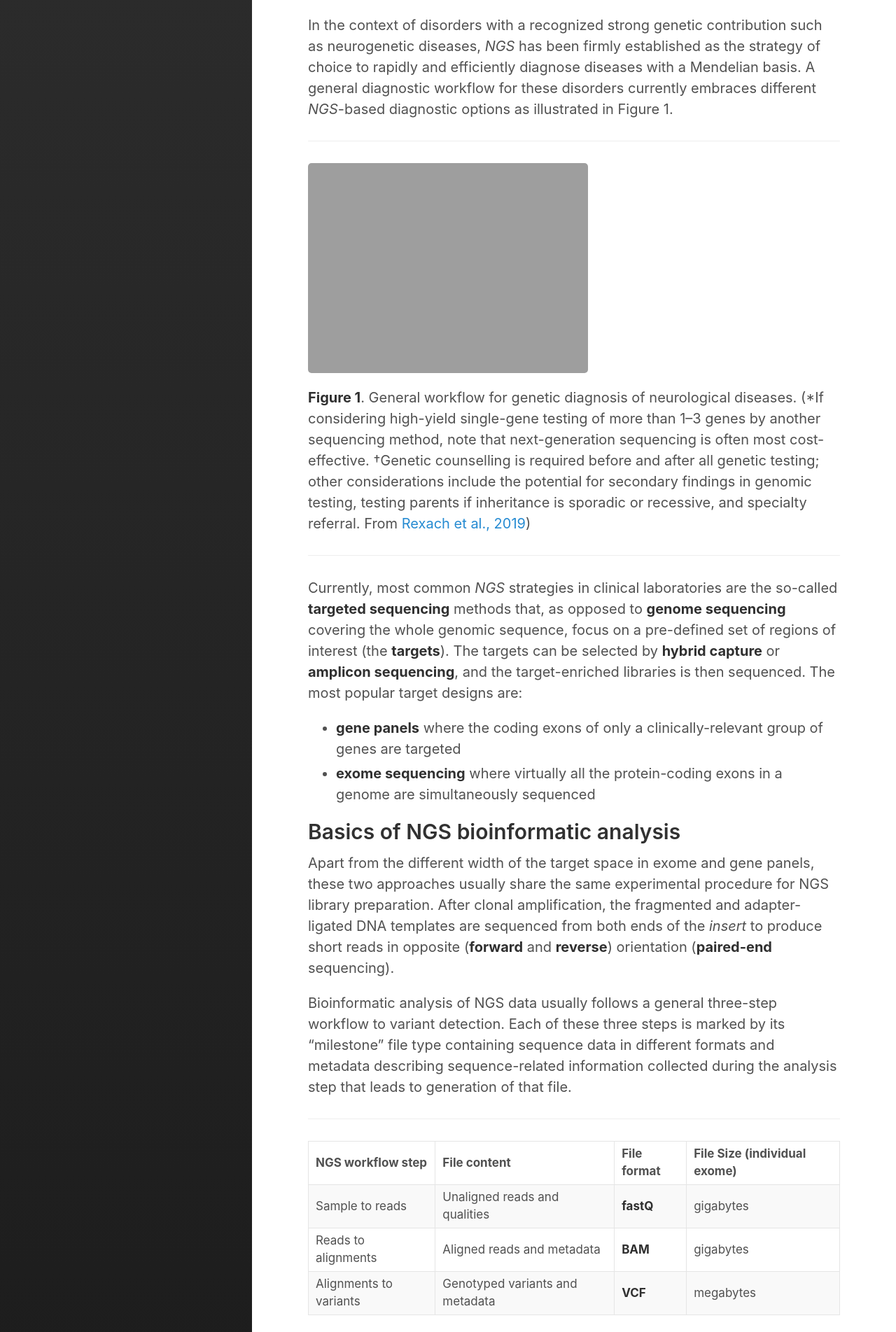
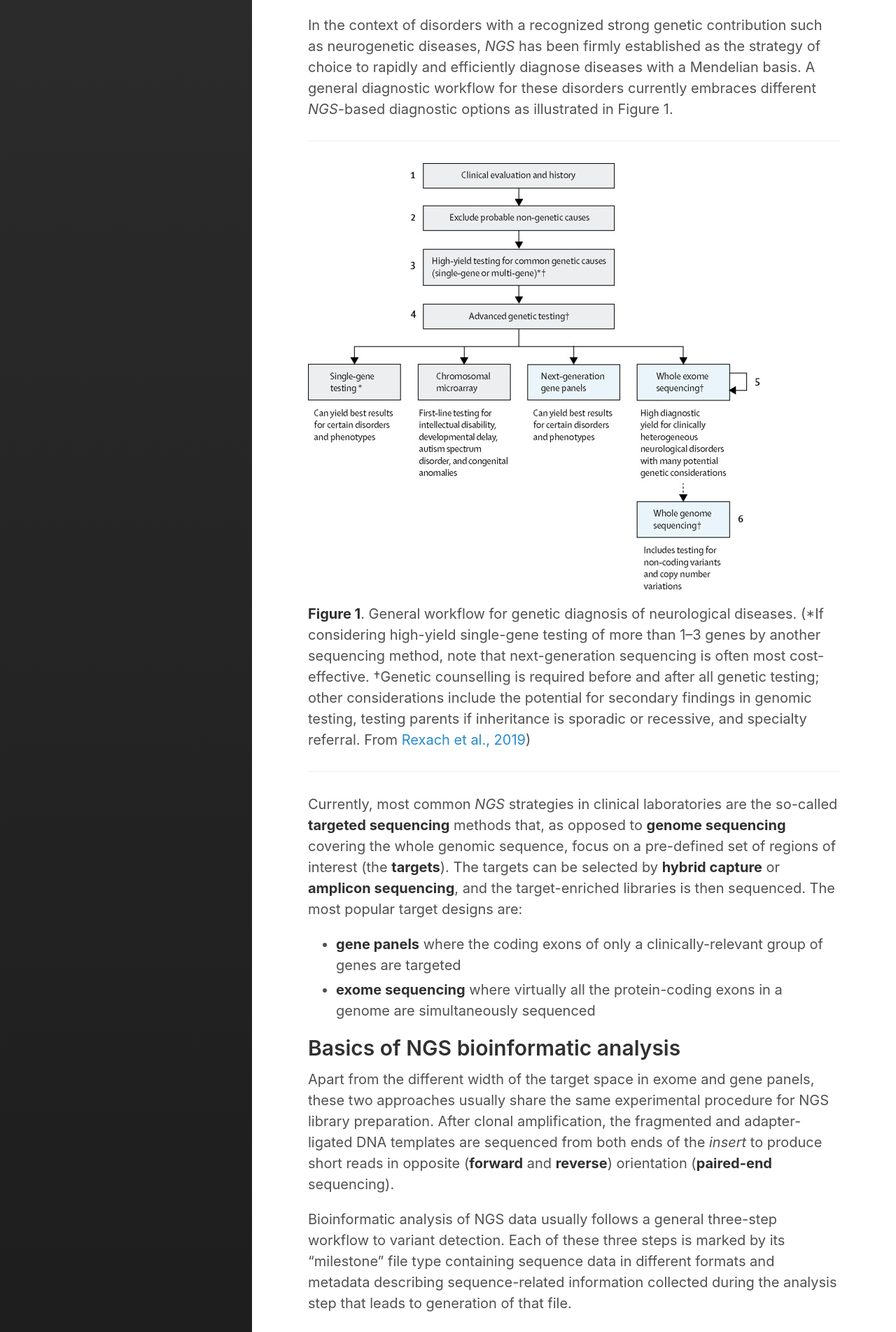
Before and after one commit to sigu-training/clinical_genomics, a Jekyll site: the page built from lectures/bioinfo_ngs.md, in a window 1280 px wide. Shown: the part 964-2867 px from the top of the page at 70% size. Built offline with Jekyll 4.4.1, drawn with Linux system fonts in a browser that asks for light colours; some of the changed text lies outside the part shown.

Commit message:
Update bioinfo_ngs.md

```diff
--- a/lectures/bioinfo_ngs.md
+++ b/lectures/bioinfo_ngs.md
@@ -22,7 +22,7 @@ In the context of disorders with a recognized strong genetic contribution such a
 
 ---
 
-![ngs_neuro_diagnostics]({{site.url}}{{site.baseurl}}/images/ngs_neuro_diagnostic.png)
+![ngs_neuro_diagnostics]({{site.url}}{{site.baseurl}}/images/ngs_neuro_diagnostics.png)
 **Figure 1**. General workflow for genetic diagnosis of neurological diseases. (\*If considering high-yield single-gene testing of more than 1–3 genes by another sequencing method, note that next-generation sequencing is often most cost-effective. †Genetic counselling is required before and after all genetic testing; other considerations include the potential for secondary findings in genomic testing, testing parents if inheritance is sporadic or recessive, and specialty referral. From [Rexach et al., 2019](https://www.thelancet.com/journals/laneur/article/PIIS1474-4422(19)30033-X/fulltext))
 
 ---
```
